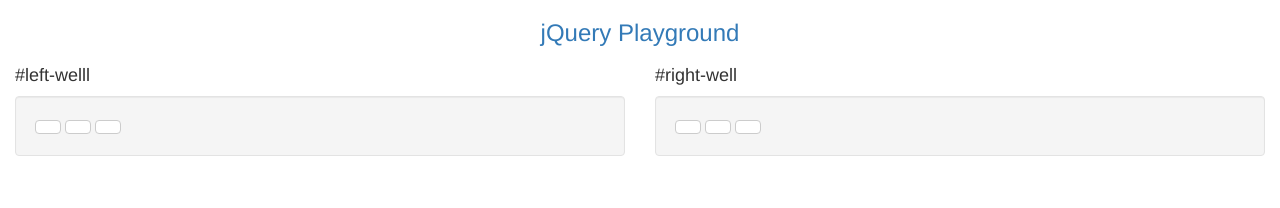
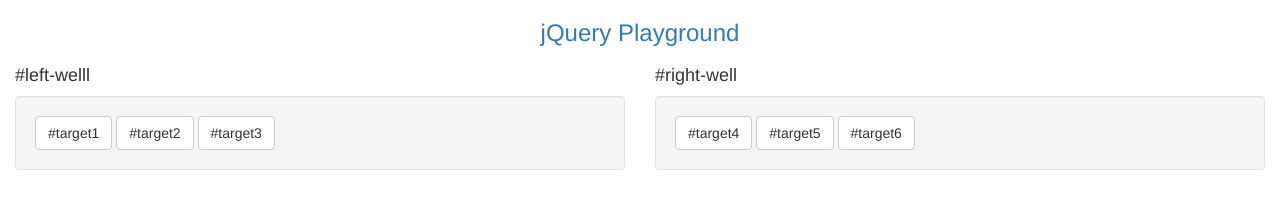
Before and after one commit to LulyAtilano/Boopstrap-FreeCodeCamp, a plain HTML site: page playground.html in a window 1280 px wide. Drawn offline with nearby package versions, Linux system fonts and the light colour scheme.

Commit message:
add text inside the buttons and comment

```diff
--- a/playground.html
+++ b/playground.html
@@ -12,23 +12,24 @@
         <link rel="stylesheet" type="text/css" media="screen" href="css/playground.css" />
     </head>
     <body>
+        <!--  Only change code above this line -->
         <div class="container-fluid">
             <h3 class="text-primary text-center">jQuery Playground</h3>
             <div class="row">
                 <div class="col-xs-6">
                     <h4>#left-welll</h4>
                     <div id="left-well" class="well">
-                        <button id="target1" class="btn btn-default target"></button>
-                        <button id="target2" class="btn btn-default target"></button>
-                        <button id="target3" class="btn btn-default target"></button>
+                        <button id="target1" class="btn btn-default target">#target1</button>
+                        <button id="target2" class="btn btn-default target">#target2</button>
+                        <button id="target3" class="btn btn-default target">#target3</button>
                     </div>
                 </div>
                 <div class="col-xs-6">
                     <h4>#right-well</h4>
                     <div id="right-well" class="well">
-                        <button id="target4" class="btn btn-default target"></button>
-                        <button id="target5" class="btn btn-default target"></button>
-                        <button id="target6" class="btn btn-default target"></button>
+                        <button id="target4" class="btn btn-default target">#target4</button>
+                        <button id="target5" class="btn btn-default target">#target5</button>
+                        <button id="target6" class="btn btn-default target">#target6</button>
                     </div>
                 </div>
             </div>
```
